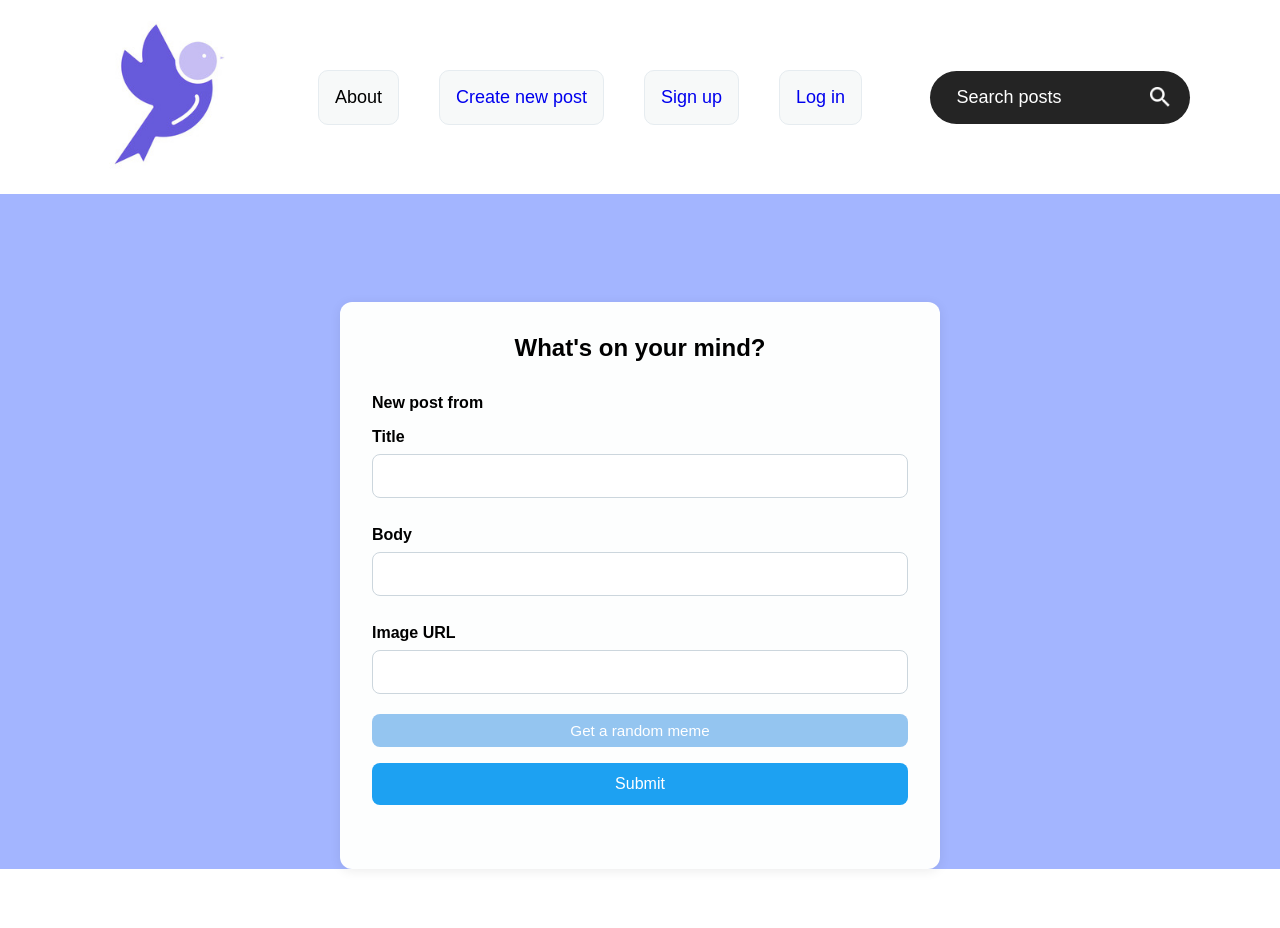
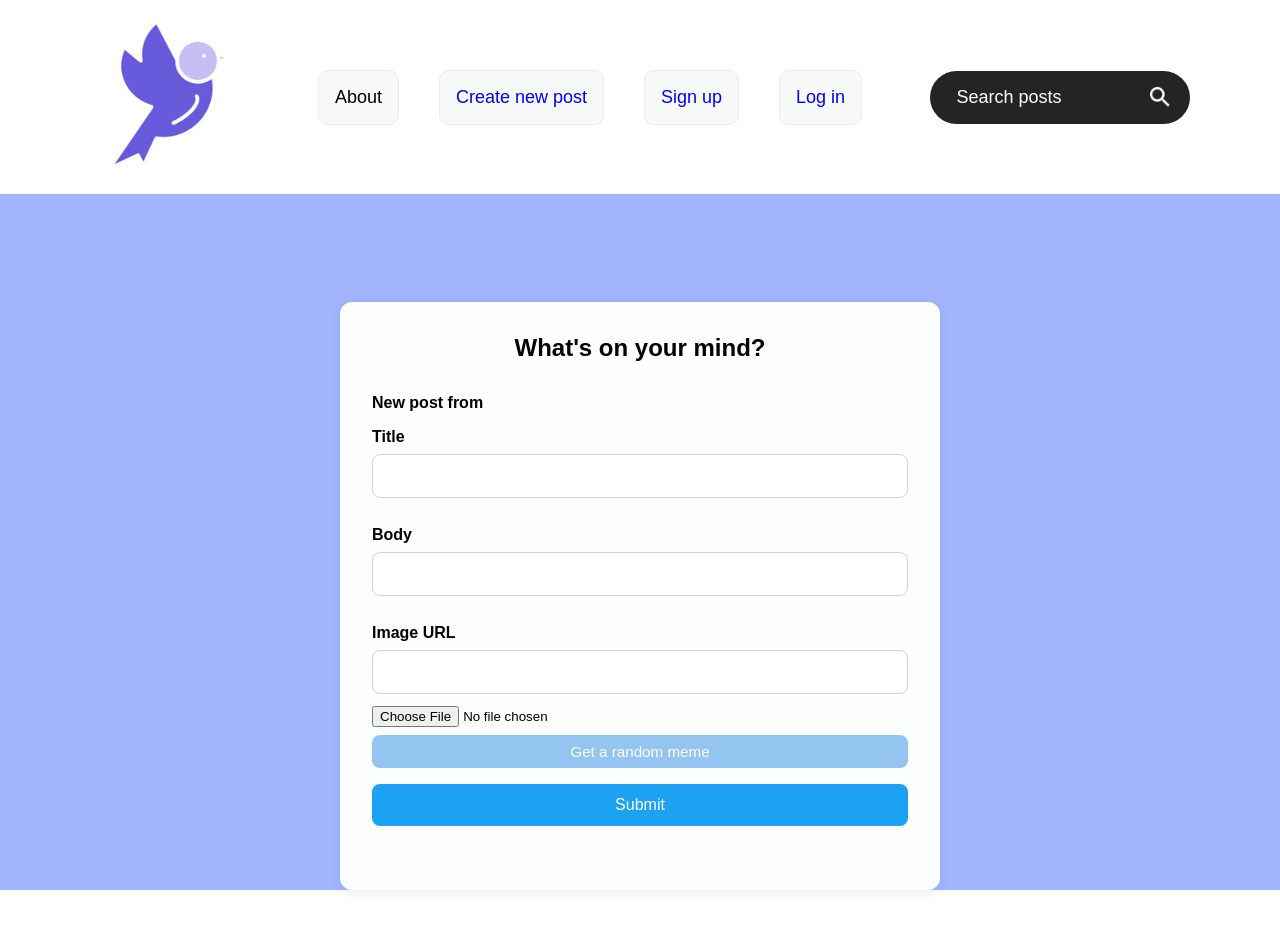
Before and after one commit to Fa-zz/web102proj8, a React (Vite) app: page /new in a window 1280 px wide. Shown: the top 928 px of the page. Built offline with nearby package versions, Linux system fonts and the light colour scheme; no server answers; the database is empty.

Commit message:
Can upload local images

```diff
--- a/src/pages/Create.jsx
+++ b/src/pages/Create.jsx
@@ -1,8 +1,11 @@
 import { useState } from 'react'
 import { supabase } from '../client'
 import { useNavigate } from 'react-router-dom';
+import { useRef } from 'react';
+
 
 const Create = ({user, getMeme, createPost}) => {
+    const fileInputRef = useRef(null);
     const navigate = useNavigate();
 
     const [newPost, setNewPost] = useState({author: user, body: "", img_url: "", title: ""})
@@ -17,6 +20,44 @@ const Create = ({user, getMeme, createPost}) => {
             }
         })
     }
+
+    const handleFileChange = async (event) => {
+        const file = event.target.files[0];
+        if (!file) return;
+
+        const fileExt = file.name.split('.').pop();
+        const fileName = `${Date.now()}.${fileExt}`;
+        const filePath = `${fileName}`;
+
+        // Upload to Supabase Storage
+        const { error: uploadError } = await supabase
+            .storage
+            .from('post-images')
+            .upload(filePath, file);
+
+        if (uploadError) {
+            console.error("Error uploading file:", uploadError.message);
+            return;
+        }
+
+        // Get public URL
+        const { data: publicUrlData } = supabase
+            .storage
+            .from('post-images')
+            .getPublicUrl(filePath);
+
+        if (publicUrlData?.publicUrl) {
+            setNewPost(prevState => ({
+            ...prevState,
+            img_url: publicUrlData.publicUrl
+            }));
+        }
+
+        // Reset file input display
+        event.target.value = "";
+        fileInputRef.current.value = ""; // reset file input
+    };
+
     return (
         <div className="create-post-form">
             <h2>What's on your mind?</h2>
@@ -49,6 +90,14 @@ const Create = ({user, getMeme, createPost}) => {
                 value={newPost.img_url}
                 onChange={handleChange}
                 />
+
+                <input
+                type="file"
+                accept="image/*"
+                ref={fileInputRef}
+                onChange={handleFileChange}
+                />
+
                 <button onClick={() => {
                         getMeme()
                         .then((data) => {
@@ -65,7 +114,13 @@ const Create = ({user, getMeme, createPost}) => {
                     type="button">Get a random meme
                 </button>
 
-                {newPost.img_url ? <img src={newPost.img_url} alt="Post image" /> : null}
+                {newPost.img_url ? (
+                <img
+                    src={newPost.img_url}
+                    alt="Post preview"
+                    style={{ maxWidth: '300px', marginTop: '1rem' }}
+                />
+                ) : null}
 
                 <input
                 type="submit"
```
